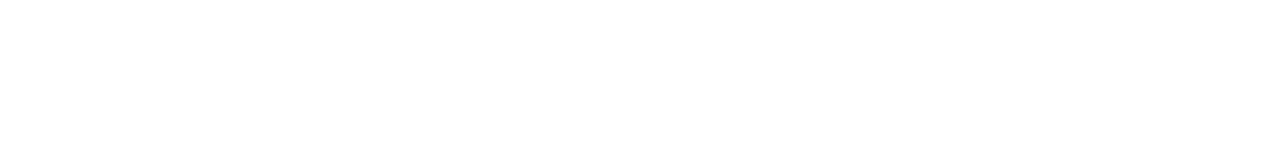
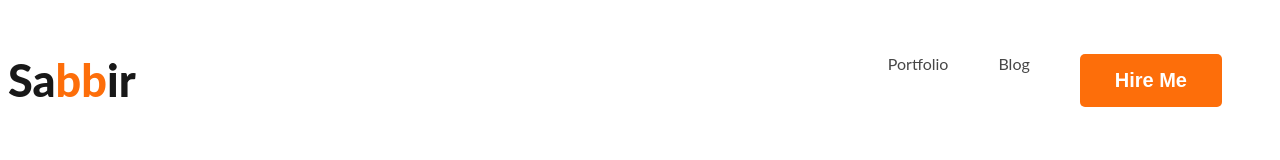
Before and after one commit to akashsabbir40/simple-portfoli, a plain HTML site: page index.html in a window 1280 px wide. Drawn offline with Linux system fonts and the light colour scheme.

Commit message:
nav bar added

```diff
--- a/index.html
+++ b/index.html
@@ -5,10 +5,29 @@
   <meta charset="UTF-8">
   <meta name="viewport" content="width=device-width, initial-scale=1.0">
   <title>Web Developer Portfolio</title>
+  <link rel="preconnect" href="https://fonts.googleapis.com">
+  <link rel="preconnect" href="https://fonts.gstatic.com" crossorigin>
+  <link href="https://fonts.googleapis.com/css2?family=Open+Sans:wght@400;700&display=swap" rel="stylesheet">
+  <link rel="stylesheet" href="/styles/portfolio.css">
 </head>
 
 <body>
+  <header>
+    <nav>
+      <h3 class="nav-title">Sa<span class="text-primary">bb</span>ir</h3>
+      <ul>
+        <li><a href="">Portfolio</a></li>
+        <li><a href="">Blog</a></li>
+        <li><button class="btn-primary">Hire Me</button></li>
+      </ul>
+    </nav>
+  </header>
+  <main>
 
+  </main>
+  <footer>
+
+  </footer>
 </body>
 
 </html>
--- /dev/null
+++ b/styles/portfolio.css
@@ -0,0 +1,41 @@
+/* common shared style */
+body {
+  font-family: 'Open Sans', sans-serif;
+  font-family: 'lato', sans-serif;
+}
+.btn-primary {
+  border-radius: 5px;
+  background: #fd6e0a;
+  color: white;
+  border: 0;
+  font-size: 20px;
+  font-style: normal;
+  font-weight: 700;
+  padding: 15px 35px;
+}
+
+/* nav shared style */
+nav {
+  display: flex;
+  justify-content: space-between;
+  align-items: center;
+}
+.nav-title {
+  color: #181818;
+  font-size: 45px;
+  font-weight: 800;
+}
+.text-primary {
+  color: #fd6e0a;
+}
+nav > ul {
+  display: flex;
+}
+nav li {
+  list-style: none;
+  margin-right: 50px;
+}
+nav a {
+  text-decoration: none;
+  color: #474747;
+}
```
